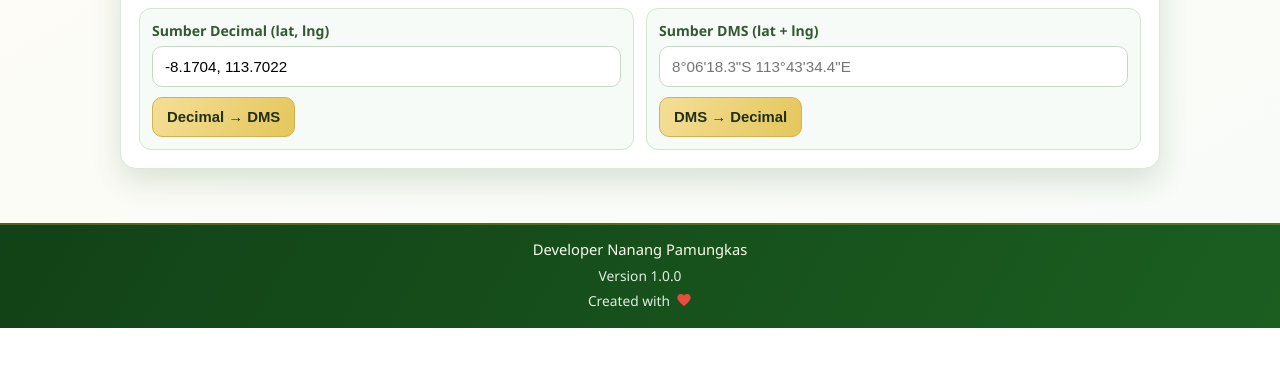
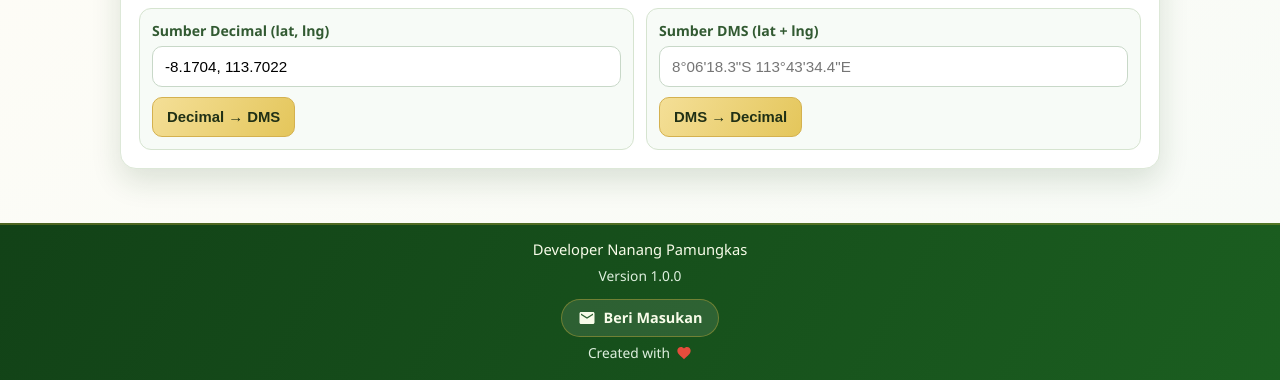
Before and after one commit to nanangpx0-hub/BedadungPoint, a PHP site: page /bedadung/ in a window 1280 px wide. Shown: the part 917-1297 px from the top of the page. Before the commit the page ends 1245 px from the top, so only its background shows below. Run offline with PHP 8.4, Linux system fonts and the light colour scheme; some libraries are stand-ins or nearby versions.

Commit message:
Feat: Add feedback link to footer

```diff
--- a/index.php
+++ b/index.php
@@ -6,6 +6,7 @@ send_security_headers();
 ?>
 <!doctype html>
 <html lang="id">
+
 <head>
     <meta charset="utf-8">
     <meta name="viewport" content="width=device-width, initial-scale=1">
@@ -386,6 +387,36 @@ send_security_headers();
             border-radius: 3px;
         }
 
+        .feedback-link {
+            display: inline-flex;
+            align-items: center;
+            justify-content: center;
+            gap: 8px;
+            margin-top: 8px;
+            color: #f8fce9;
+            text-decoration: none;
+            font-size: 0.9rem;
+            font-weight: 600;
+            padding: 8px 16px;
+            border: 1px solid rgba(212, 175, 55, 0.4);
+            border-radius: 20px;
+            background: rgba(255, 255, 255, 0.1);
+            transition: all 0.2s ease;
+        }
+
+        .feedback-link:hover {
+            background: rgba(255, 255, 255, 0.2);
+            border-color: rgba(212, 175, 55, 0.8);
+            transform: translateY(-2px);
+            box-shadow: 0 4px 12px rgba(0, 0, 0, 0.1);
+        }
+
+        .feedback-icon {
+            width: 18px;
+            height: 18px;
+            fill: currentColor;
+        }
+
         @media (max-width: 480px) {
             .footer-inner {
                 padding: 12px 0 16px;
@@ -393,6 +424,7 @@ send_security_headers();
         }
     </style>
 </head>
+
 <body>
     <div class="container">
         <header>
@@ -443,12 +475,8 @@ send_security_headers();
             <div class="converter-grid">
                 <div class="converter-box">
                     <label for="decimal-source">Sumber Decimal (lat, lng)</label>
-                <input
-                    id="decimal-source"
-                    type="text"
-                    placeholder="-8.1050786039, 113.7262102605"
-                    autocomplete="off"
-                >
+                    <input id="decimal-source" type="text" placeholder="-8.1050786039, 113.7262102605"
+                        autocomplete="off">
                     <div class="converter-actions">
                         <button type="button" id="convert-decimal-to-dms" class="btn">
                             Decimal → DMS
@@ -458,12 +486,8 @@ send_security_headers();
 
                 <div class="converter-box">
                     <label for="dms-source">Sumber DMS (lat + lng)</label>
-                <input
-                    id="dms-source"
-                    type="text"
-                    placeholder="8°06'18.3&quot;S 113°43'34.4&quot;E"
-                    autocomplete="off"
-                >
+                    <input id="dms-source" type="text" placeholder="8°06'18.3&quot;S 113°43'34.4&quot;E"
+                        autocomplete="off">
                     <div class="converter-actions">
                         <button type="button" id="convert-dms-to-decimal" class="btn">
                             DMS → Decimal
@@ -488,11 +512,23 @@ send_security_headers();
         <div class="footer-inner">
             <p class="footer-line">Developer Nanang Pamungkas</p>
             <p class="footer-muted">Version 1.0.0</p>
+            <div>
+                <a href="mailto:nanang.pamungkas@bps.go.id?subject=Masukan%20untuk%20Aplikasi%20BedadungPoint"
+                   class="feedback-link"
+                   title="Kirim masukan atau saran langsung ke tim pengembang untuk perbaikan aplikasi">
+                    <svg class="feedback-icon" viewBox="0 0 24 24" aria-hidden="true">
+                        <path d="M20 4H4c-1.1 0-1.99.9-1.99 2L2 18c0 1.1.9 2 2 2h16c1.1 0 2-.9 2-2V6c0-1.1-.9-2-2-2zm0 4l-8 5-8-5V6l8 5 8-5v2z"/>
+                    </svg>
+                    Beri Masukan
+                </a>
+            </div>
             <p class="footer-muted footer-love">
                 Created with
                 <span class="love-icon" role="img" aria-label="love">
                     <svg viewBox="0 0 24 24" aria-hidden="true" focusable="false">
-                    <path d="M12 21.35l-1.45-1.32C5.4 15.36 2 12.28 2 8.5 2 5.42 4.42 3 7.5 3c1.74 0 3.41.81 4.5 2.09C13.09 3.81 14.76 3 16.5 3 19.58 3 22 5.42 22 8.5c0 3.78-3.4 6.86-8.55 11.54z"></path>
+                        <path
+                            d="M12 21.35l-1.45-1.32C5.4 15.36 2 12.28 2 8.5 2 5.42 4.42 3 7.5 3c1.74 0 3.41.81 4.5 2.09C13.09 3.81 14.76 3 16.5 3 19.58 3 22 5.42 22 8.5c0 3.78-3.4 6.86-8.55 11.54z">
+                        </path>
                     </svg>
                 </span>
             </p>
@@ -509,9 +545,8 @@ send_security_headers();
     <?php if (MAPS_API_KEY !== ''): ?>
         <script
             src="https://maps.googleapis.com/maps/api/js?key=<?php echo urlencode(MAPS_API_KEY); ?>&callback=initBedadungMap&language=id&region=ID"
-        async
-        defer
-    ></script>
+            async defer></script>
     <?php endif; ?>
 </body>
+
 </html>
```
Lines whose indentation alone changed are shown as unchanged.
